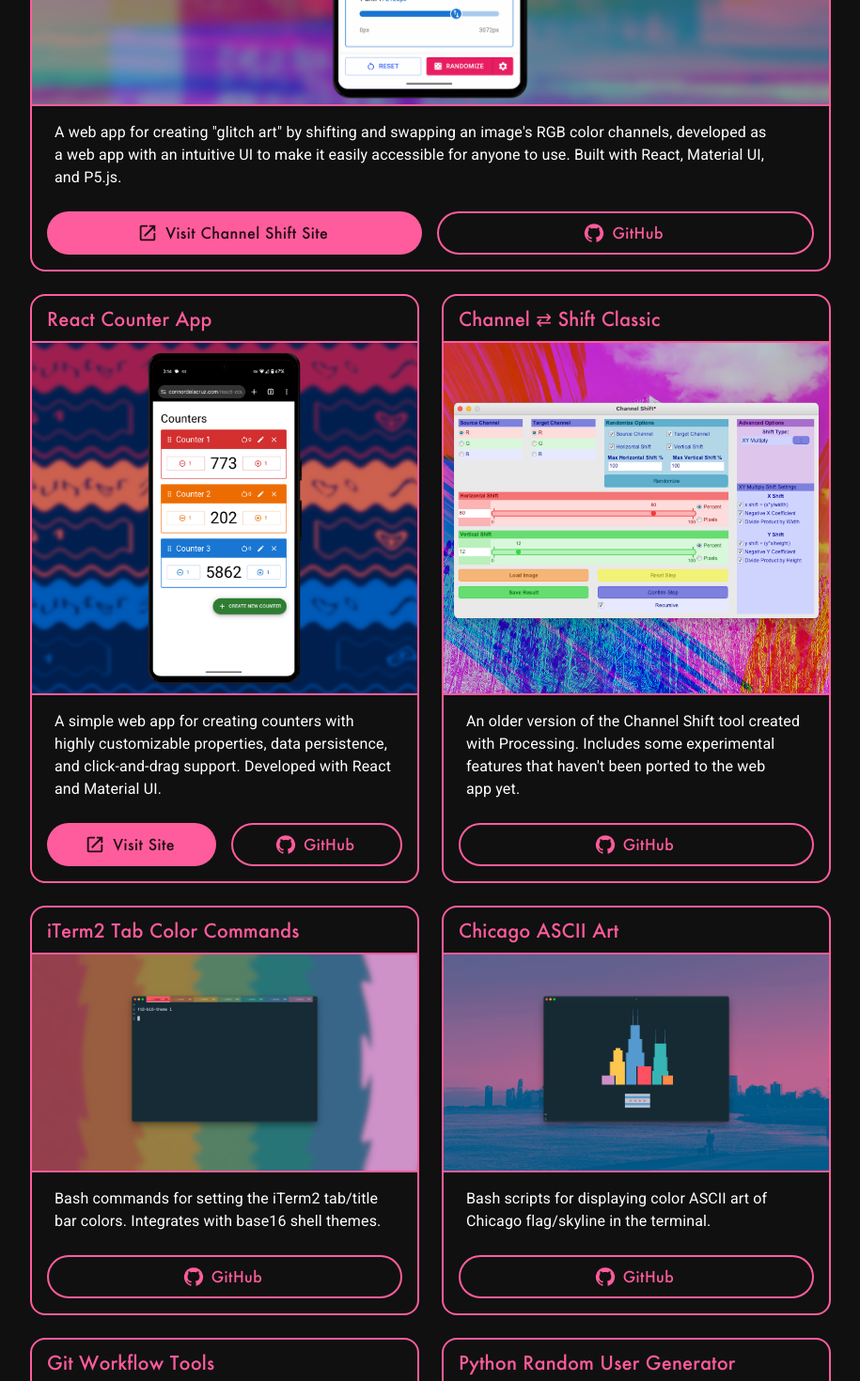
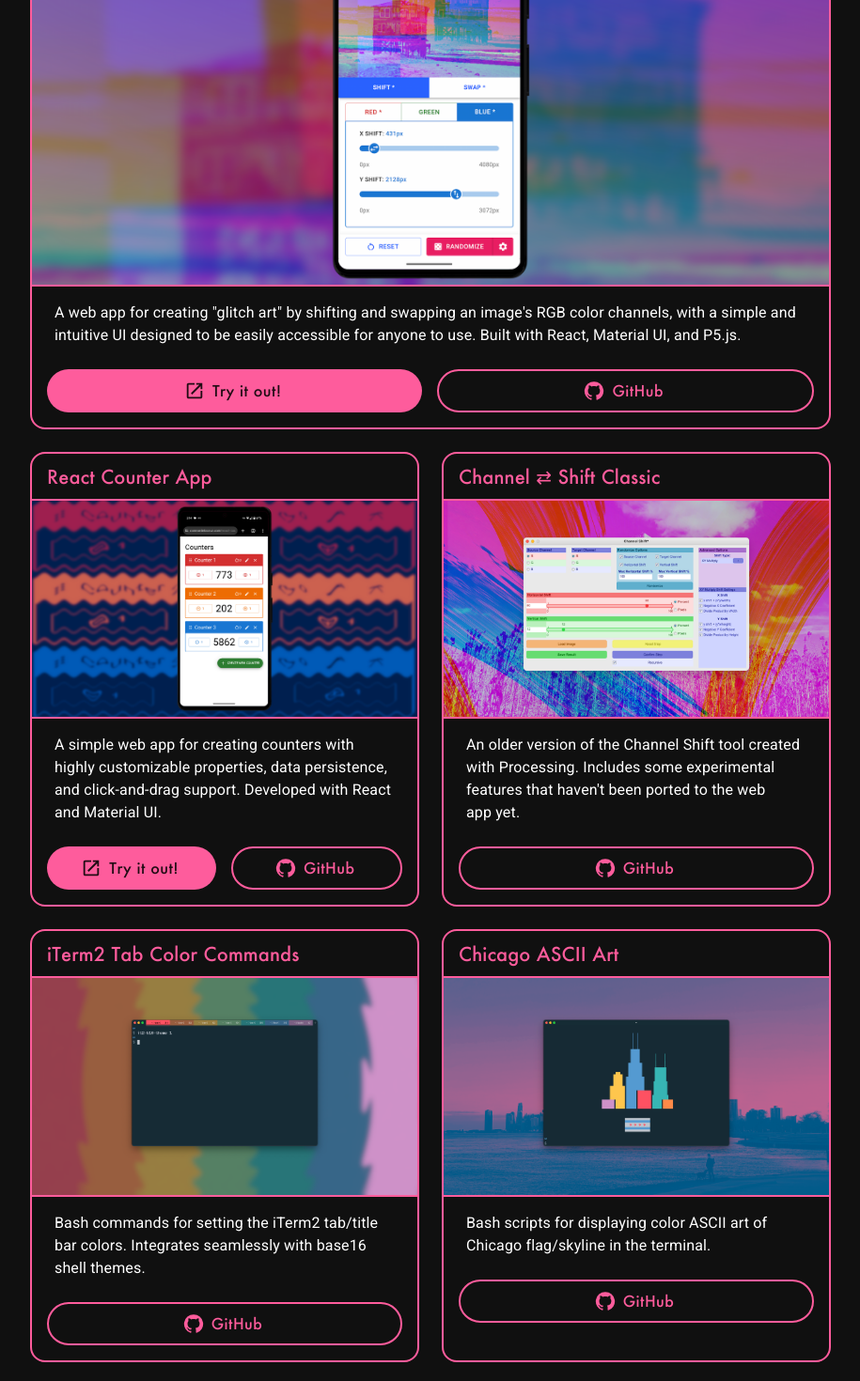
Before and after one commit to connordelacruz/connordelacruz.github.io, a React (Vite) app: page / in a window 1280 px wide. Shown: the part 1740-3210 px from the top of the page at 94% size, without its empty margins (182-1097 px from the left). Built offline with nearby package versions, Linux system fonts and the light colour scheme.

Commit message:
final adjustments to projects

```diff
--- a/src/components/ProjectsSection.jsx
+++ b/src/components/ProjectsSection.jsx
@@ -12,8 +12,14 @@
 // ================================================================================
 const projects = [
   {
-    // TODO: update social banner then use that as an image here
     title: 'This Site!',
+    imgSrc: 'banner/banner.png',
+    cardImgHeight: {
+      // Doesn't need as much vertical space
+      xs: 200,
+      sm: 200,
+      md: 200,
+    },
     body: 'Designed and built from the scratch using React and Material UI.',
     skills: 'JavaScript, React, Material UI, Node.js',
     smallButtonsContent: [
@@ -27,11 +33,10 @@
   {
     title: "Channel ⇄ Shift",
     imgSrc: "images/projects/channel-shift.png",
-    body: 'A web app for creating "glitch art" by shifting and swapping an image\'s RGB color channels, developed as a web app with an intuitive UI to make it easily accessible for anyone to use. Built with React, Material UI, and P5.js.',
+    body: 'A web app for creating "glitch art" by shifting and swapping an image\'s RGB color channels, with a simple and intuitive UI designed to be easily accessible for anyone to use. Built with React, Material UI, and P5.js.',
     skills: 'JavaScript, React, P5.js, Material UI, Node.js',
     bigButtonContent: {
-      // TODO: "visit" feels weird? phrasing? (and make counter consistent?)
-      text: 'Visit Channel Shift Site',
+      text: 'Try it out!',
       link: 'https://cheezwhiz.biz',
       startIcon: <Launch/>
     },
@@ -53,14 +58,10 @@
   {
     title: "React Counter App",
     imgSrc: "images/projects/react-counter.png",
-    cardImgHeight: {
-      // Scales nicer for vertical screen when displayed as a column
-      md: 375,
-    },
     body: 'A simple web app for creating counters with highly customizable properties, data persistence, and click-and-drag support. Developed with React and Material UI.',
     skills: 'JavaScript, React, Material UI, Node.js',
     bigButtonContent: {
-      text: 'Visit Site',
+      text: 'Try it out!',
       link: 'https://connordelacruz.com/react-counter/',
       startIcon: <Launch/>
     },
@@ -86,8 +87,6 @@
     cardImgHeight: {
       // Doesn't need as much vertical space when full width
       sm: 350,
-      // Match counter app when displayed as a column
-      md: 375,
     },
     body: 'An older version of the Channel Shift tool created with Processing. Includes some experimental features that haven\'t been ported to the web app yet.',
     skills: 'Java, Processing',
@@ -103,7 +102,7 @@
   {
     title: "iTerm2 Tab Color Commands",
     imgSrc: "images/projects/iterm2-tab-color.png",
-    body: 'Bash commands for setting the iTerm2 tab/title bar colors. Integrates with base16 shell themes.',
+    body: 'Bash commands for setting the iTerm2 tab/title bar colors. Integrates seamlessly with base16 shell themes.',
     skills: 'Bash, iTerm 2, Base16 Shell',
     smallButtonsContent: [
       {
```
Also changed, not shown: public/banner/banner.png, 1 other file (tests, documents, lock files or other folders).
